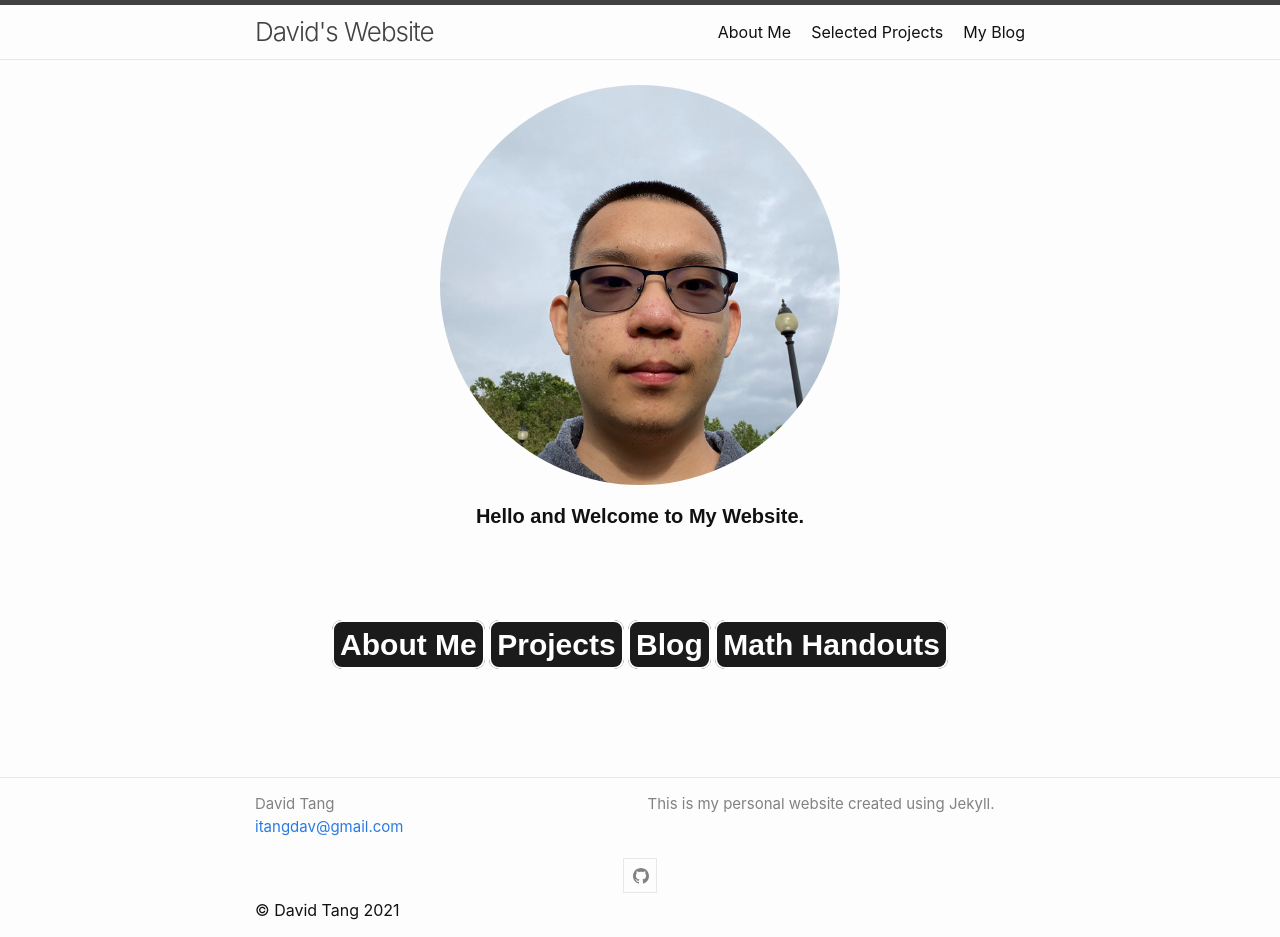
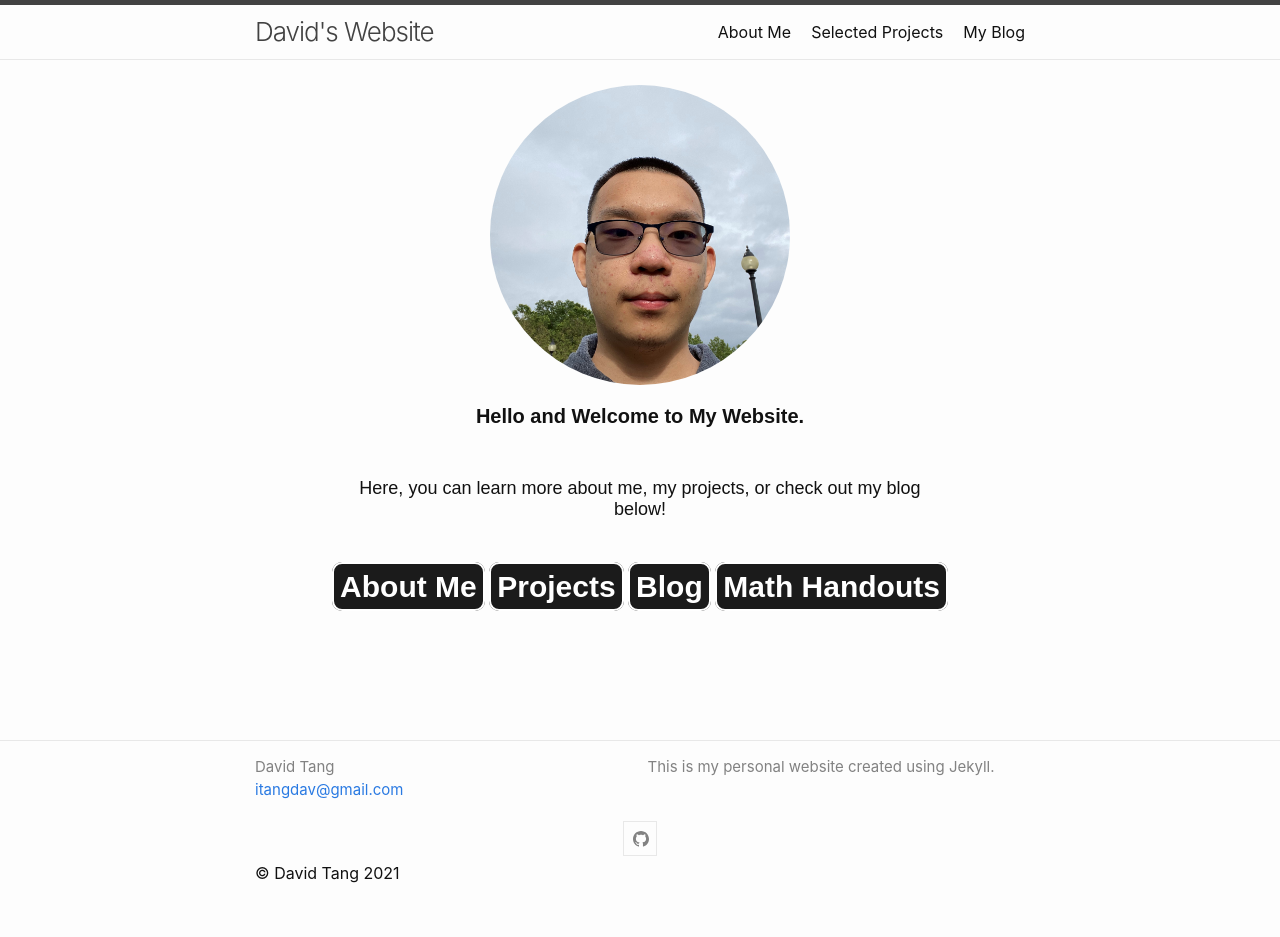
Before and after one commit to itangdav/itangdav.github.io, a Jekyll site: the page built from index.md, in a window 1280 px wide. Built offline with Jekyll 4.4.1, drawn with Linux system fonts in a browser that asks for light colours; after the commit the page ends 900 px from its top, so only the background shows below that.

Commit message:
transitions

```diff
--- a/index.md
+++ b/index.md
@@ -5,6 +5,7 @@ layout: home
 
 <div style="text-align:center"><img alt="Main Picture" src="/images/ImageOfMe.jpg" class="rounded"/></div>
 <div class="welcome-text"> Hello and Welcome to My Website.</div>
+<div class="welcome-text2"> Here, you can learn more about me, my projects, or check out my blog below!</div>
 
 <div style="text-align: center; margin-bottom: 100px;"><a href="/about" class="button-dark">About Me</a>
 <a href="/projects" class="button-dark">Projects</a>
--- a/styles.css
+++ b/styles.css
@@ -9,8 +9,8 @@ a {
 .rounded {
   object-fit: cover;
   border-radius: 50%;
-  height: 400px;
-  width: 400px;
+  height: 300px;
+  width: 300px;
   margin-top: 10px;
   margin-bottom: 10px;
   margin-right: auto;
@@ -21,7 +21,16 @@ a {
   font: bold 20px Arial;
   text-align: center;
   margin-top: 10px;
-  margin-bottom: 100px;
+  margin-bottom: 50px;
+  margin-right: 80px;
+  margin-left: 80px;
+}
+
+.welcome-text2 {
+  font: 18px Arial;
+  text-align: center;
+  margin-top: 10px;
+  margin-bottom: 50px;
   margin-right: 80px;
   margin-left: 80px;
 }
@@ -36,11 +45,13 @@ a {
   border-radius: 10px;
   margin-left: auto;
   margin-right: auto;
+  transition: 0.3s;
 }
 
 .button-dark:hover {
   background-color: #FFFFFF;
   color: #1B1B1B;
+  transition: 0.3s;
 }
 
 .projects-card {
```
Also changed, not shown: 3 other files.
